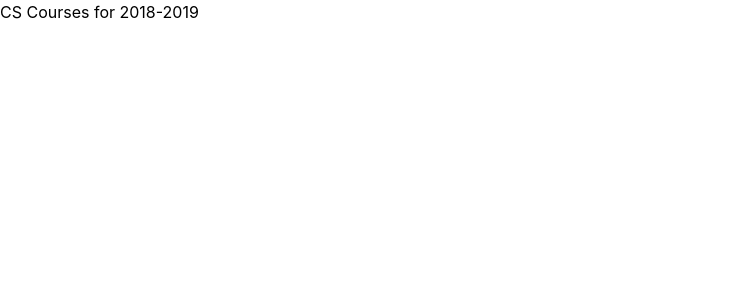
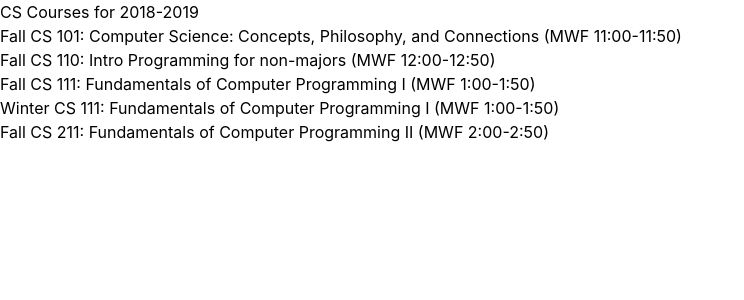
Before and after one commit to azanmalik05/scheduler, a React (Vite) app: page / in a window 1280 px wide. Shown: the top 300 px of the page, without its empty margins (0-744 px from the left). Built offline with nearby package versions, Linux system fonts and the light colour scheme.

Commit message:
list of courses

```diff
--- a/src/App.tsx
+++ b/src/App.tsx
@@ -1,11 +1,49 @@
+import Banner from "./components/Banner";
+import CourseList from "./components/CourseList";
+
 const schedule = {
-  title: "CS Courses for 2018-2019"
+  title: "CS Courses for 2018-2019",
+  courses: {
+    F101: {
+      term: "Fall",
+      number: "101",
+      meets: "MWF 11:00-11:50",
+      title: "Computer Science: Concepts, Philosophy, and Connections"
+    },
+    F110: {
+      term: "Fall",
+      number: "110",
+      meets: "MWF 12:00-12:50",
+      title: "Intro Programming for non-majors"
+    },
+    F111: {
+      term: "Fall",
+      number: "111",
+      meets: "MWF 1:00-1:50",
+      title: "Fundamentals of Computer Programming I"
+    },
+    W111: {
+      term: "Winter",
+      number: "111",
+      meets: "MWF 1:00-1:50",
+      title: "Fundamentals of Computer Programming I"
+    },
+    F211: {
+      term: "Fall",
+      number: "211",
+      meets: "MWF 2:00-2:50",
+      title: "Fundamentals of Computer Programming II"
+    }
+  }
 };
 
-const App = () => {
+function App() {
   return (
-      <h1>{schedule.title}</h1>
+    <>
+      <Banner title={schedule.title} />
+      <CourseList courses={schedule.courses} />
+    </>
   );
-};
+}
 
 export default App;
--- /dev/null
+++ b/src/components/Banner.tsx
@@ -0,0 +1,9 @@
+type BannerProps = {
+  title: string;
+};
+
+function Banner({ title }: BannerProps) {
+  return <h1>{title}</h1>;
+}
+
+export default Banner;
--- /dev/null
+++ b/src/components/CourseList.tsx
@@ -0,0 +1,26 @@
+type Course = {
+  term: string;
+  number: string;
+  meets: string;
+  title: string;
+};
+
+type CourseListProps = {
+  courses: {
+    [key: string]: Course;
+  };
+};
+
+function CourseList({ courses }: CourseListProps) {
+  return (
+    <ul>
+      {Object.values(courses).map((course) => (
+        <li key={course.term + course.number}>
+          {course.term} CS {course.number}: {course.title} ({course.meets})
+        </li>
+      ))}
+    </ul>
+  );
+}
+
+export default CourseList;
```
